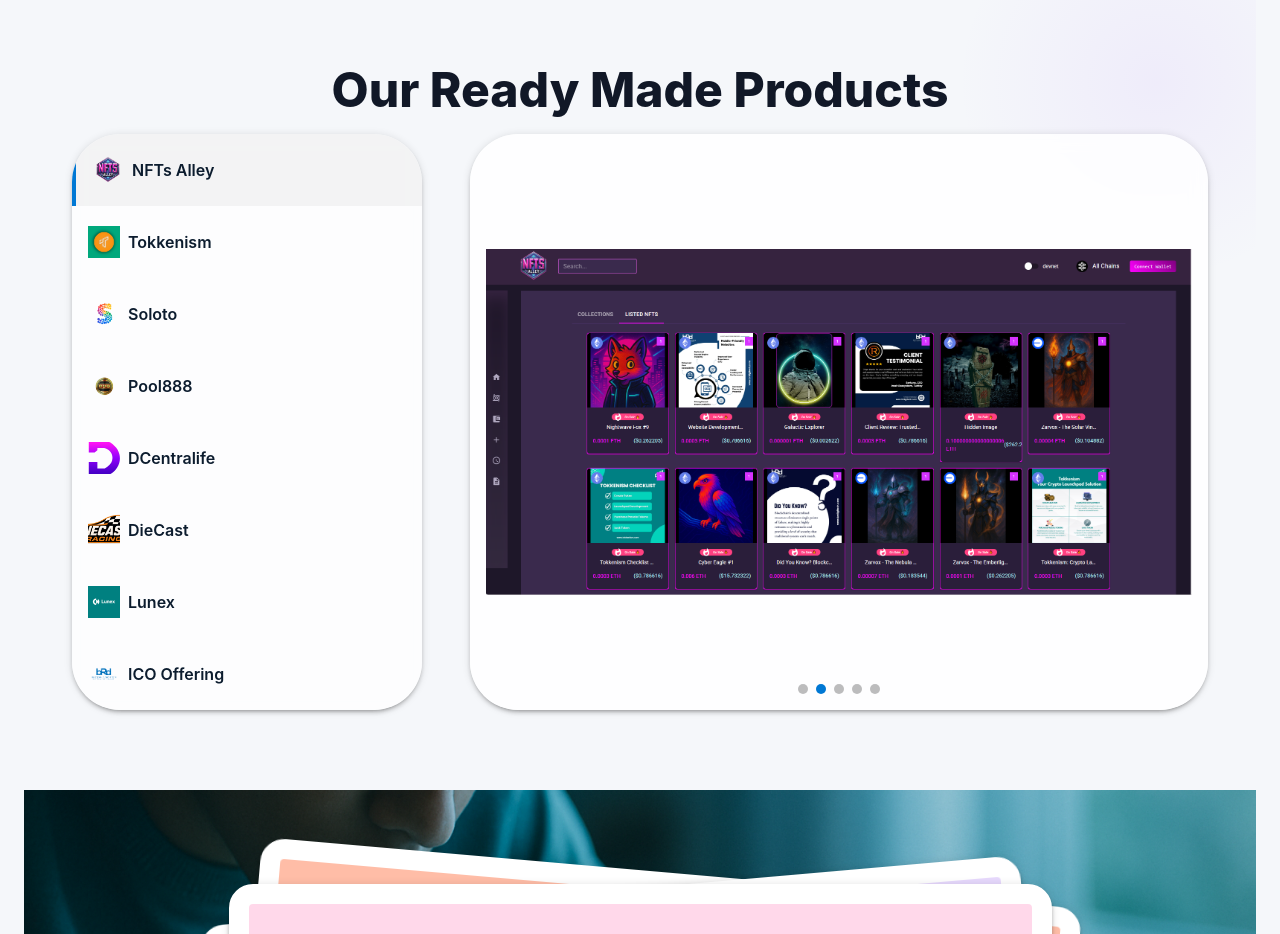
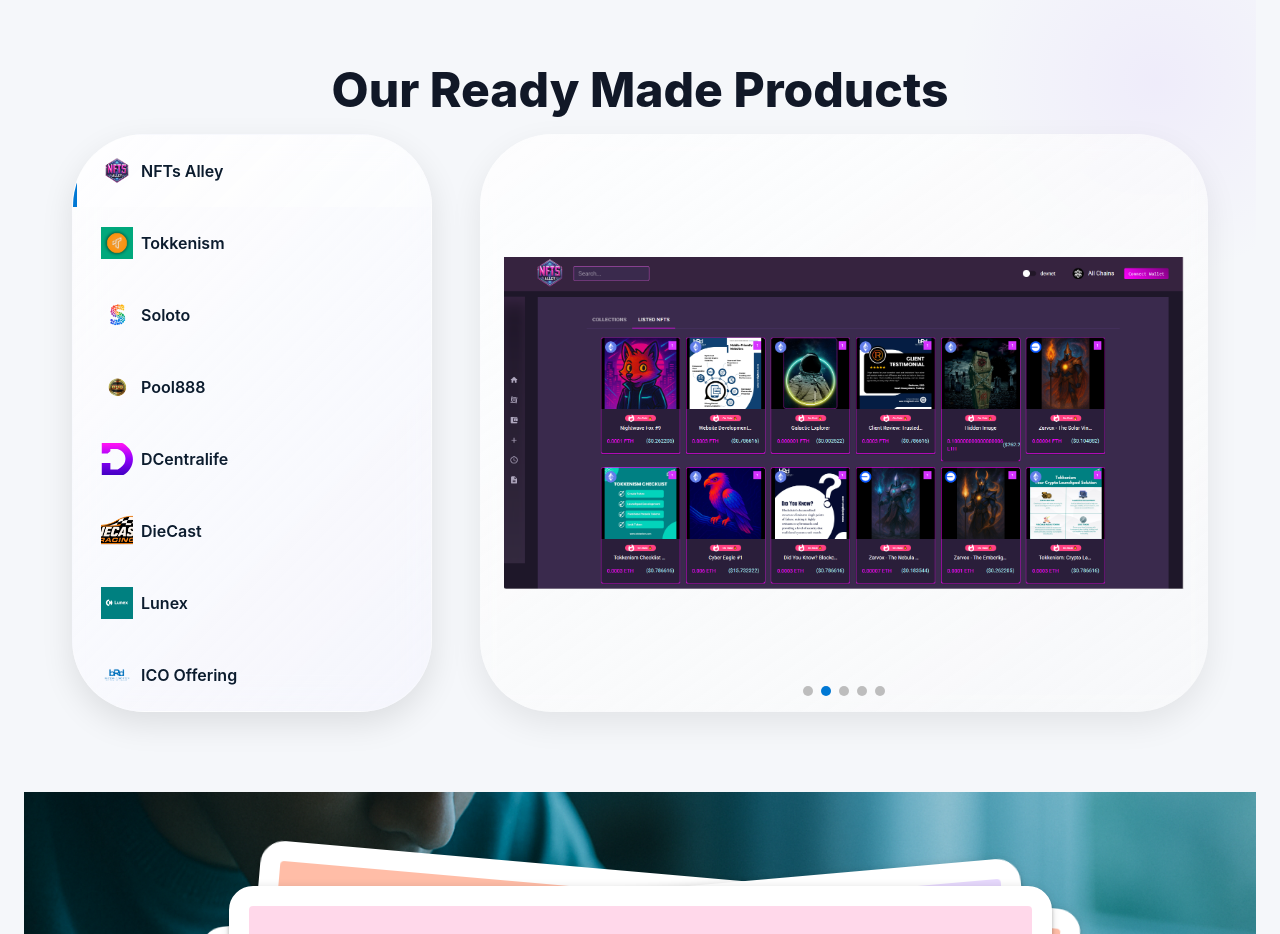
Before and after one commit to TayyabaK/brdxbloqen, a Next.js app: page / in a window 1280 px wide. Shown: the part 4440-5374 px from the top of the page. Built offline with nearby package versions, Linux system fonts and the light colour scheme.

Commit message:
products section updated

```diff
--- a/src/components/our-products.tsx
+++ b/src/components/our-products.tsx
@@ -148,13 +148,15 @@
           background:
             'radial-gradient(circle, rgba(166,108,255,0.08) 0%, rgba(166,108,255,0) 70%)',
         },
-      }}>
+      }}
+    >
       {/* Title */}
       <motion.div
         initial={{ opacity: 0, y: 20 }}
         whileInView={{ opacity: 1, y: 0 }}
         transition={{ duration: 0.8 }}
-        viewport={{ once: true }}>
+        viewport={{ once: true }}
+      >
         <Typography
           variant='h3'
           sx={{
@@ -163,7 +165,8 @@
             mb: 2,
             textAlign: 'center',
             fontSize: { xs: '2rem', sm: '2.5rem', md: '3rem' },
-          }}>
+          }}
+        >
           Our Ready Made Products
         </Typography>
       </motion.div>
@@ -176,41 +179,51 @@
           gap: { xs: 3, md: 6 },
           maxWidth: 1400,
           mx: 'auto',
-        }}>
+        }}
+      >
         {/* Product List */}
         <Paper
-          elevation={3}
+          elevation={4}
           sx={{
-            width: isMobile ? '100%' : 350,
-            borderRadius: 4,
+            width: isMobile ? '100%' : 360,
+            borderRadius: 6,
             overflow: 'hidden',
             flexShrink: 0,
-            background: 'rgba(255, 255, 255, 0.75)',
-            backdropFilter: 'blur(10px)',
-          }}>
+            background: `linear-gradient(135deg, rgba(255,255,255,0.8), rgba(245,245,255,0.6))`,
+            backdropFilter: 'blur(18px)',
+            border: '1px solid rgba(255, 255, 255, 0.2)',
+            boxShadow: '0 12px 32px rgba(0,0,0,0.1)',
+          }}
+        >
           <List sx={{ p: 0 }}>
             {products.map((product, index) => (
               <motion.div
                 key={product.name}
                 whileHover={{ scale: 1.02 }}
-                transition={{ type: 'spring', stiffness: 300 }}>
+                transition={{ type: 'spring', stiffness: 300 }}
+              >
                 <ListItemButton
                   selected={selected === index}
                   onClick={() => handleProductSelect(index)}
                   sx={{
                     py: 2.5,
+                    px: 3,
                     borderLeft:
                       selected === index
                         ? `4px solid ${theme.palette.primary.main}`
-                        : 'none',
+                        : '4px solid transparent',
                     transition: 'all 0.3s ease',
                     '&.Mui-selected': {
-                      background: 'rgba(0, 0, 0, 0.04)',
+                      background: 'rgba(255,255,255,0.3)',
                     },
                     '&.Mui-selected:hover': {
-                      background: 'rgba(0, 0, 0, 0.06)',
+                      background: 'rgba(255,255,255,0.4)',
                     },
-                  }}>
+                    '&:hover': {
+                      background: 'rgba(255,255,255,0.2)',
+                    },
+                  }}
+                >
                   <ListItemIcon sx={{ minWidth: 40 }}>
                     <Image
                       src={product.logo}
@@ -249,22 +262,29 @@
                 left: 0,
                 right: 0,
                 bottom: 0,
-              }}>
+              }}
+            >
               <Paper
-                elevation={3}
+                elevation={4}
                 sx={{
                   height: '100%',
-                  borderRadius: 4,
+                  borderRadius: 6,
                   overflow: 'hidden',
                   position: 'relative',
-                  background: 'rgba(255, 255, 255, 0.85)',
-                  backdropFilter: 'blur(8px)',
-                }}>
+                  background:
+                    'linear-gradient(145deg, rgba(255,255,255,0.75), rgba(250,250,250,0.5))',
+                  backdropFilter: 'blur(10px)',
+                  boxShadow: '0 12px 32px rgba(0,0,0,0.08)',
+                  display: 'flex',
+                  alignItems: 'center',
+                  justifyContent: 'center',
+                }}
+              >
                 <Image
                   src={products[selected].images[carouselIndex]}
                   alt={`${products[selected].name} UI`}
                   fill
-                  style={{ objectFit: 'contain', padding: 16 }}
+                  style={{ objectFit: 'contain', padding: 24 }}
                   priority
                 />
               </Paper>
@@ -281,26 +301,28 @@
               display: 'flex',
               justifyContent: 'center',
               gap: 1,
-            }}>
+            }}
+          >
             {products[selected].images.map((_, idx) => (
-              <Box
+              <motion.div
                 key={idx}
                 onClick={() => {
                   setDirection(idx > carouselIndex ? 1 : -1);
                   setCarouselIndex(idx);
                 }}
-                sx={{
+                whileHover={{ scale: 1.3 }}
+                animate={{
+                  backgroundColor:
+                    idx === carouselIndex
+                      ? theme.palette.primary.main
+                      : theme.palette.grey[400],
+                }}
+                transition={{ duration: 0.2 }}
+                style={{
                   width: 10,
                   height: 10,
                   borderRadius: '50%',
-                  bgcolor:
-                    idx === carouselIndex ? 'primary.main' : 'action.disabled',
                   cursor: 'pointer',
-                  transition: 'all 0.3s ease',
-                  '&:hover': {
-                    bgcolor:
-                      idx === carouselIndex ? 'primary.dark' : 'action.hover',
-                  },
                 }}
               />
             ))}
```
